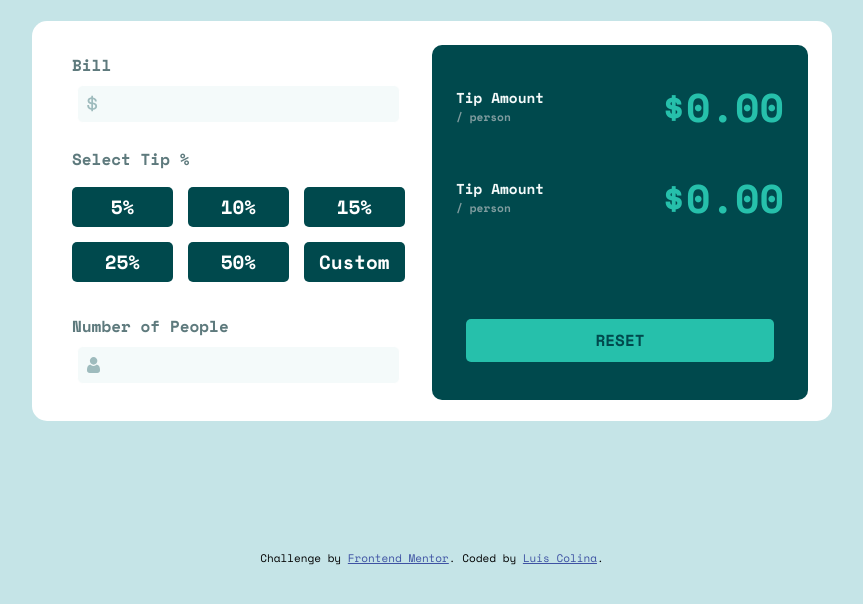
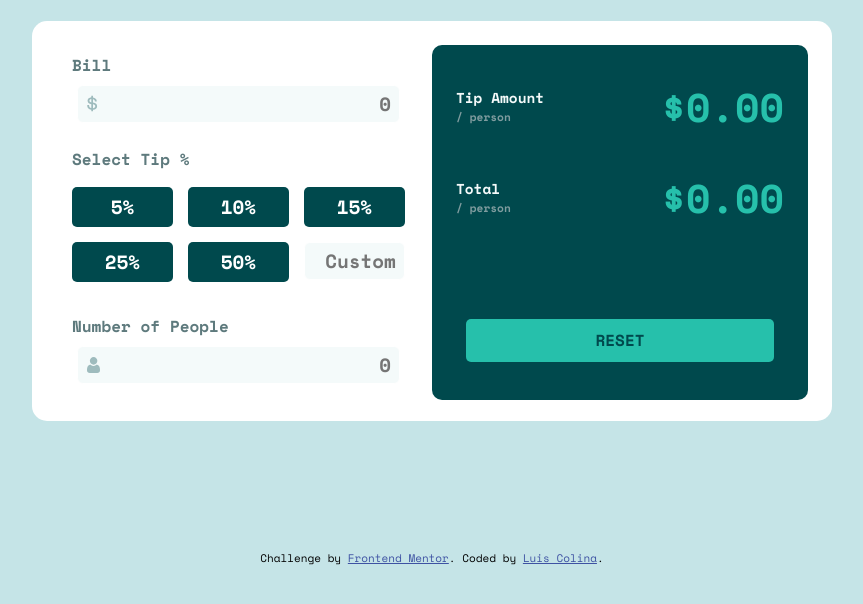
Before and after one commit to Silkiercomet/tip-calculator, a plain HTML site: page index.html in a window 1280 px wide. Shown: the part 170-774 px from the top of the page, without its empty margins (208-1071 px from the left). Drawn offline with nearby package versions, Linux system fonts and the light colour scheme.

Commit message:
Update index.html

```diff
--- a/index.html
+++ b/index.html
@@ -25,7 +25,7 @@
           <div class="bill py-1">
             <p class="gray-l">Bill</p>
             <div class="container">
-              <input type="text" name="amount" id="amount-bill" class="input">
+              <input type="text" placeholder="0" name="amount" id="amount-bill" class="input">
               <img src="images/icon-dollar.svg" alt="" class="float">
             </div>
           </div>
@@ -37,7 +37,7 @@
               <button>15%</button>
               <button>25%</button>
               <button>50%</button>
-              <button>Custom</button>
+              <input type="text" placeholder="Custom">
             </div>
           </div>
           <div class="people py-1">
@@ -45,7 +45,7 @@
               <p class="gray-l">Number of People</p><span class="error">Can't be zero</span>
             </div>
             <div class="container">
-              <input type="text" name="people" id="amount-people" class="input">
+              <input type="text" placeholder="0" name="people" id="amount-people" class="input">
               <img src="images/icon-person.svg" alt="" class="float">
             </div>
           </div>
@@ -64,7 +64,7 @@
             </div>
             <div class="show-total">
               <div class="left-per">
-                <p id="tip">Tip Amount</p>
+                <p id="tip">Total</p>
                 <p>/ person</p>
               </div>
               <div class="right-per">
@@ -85,6 +85,13 @@
 
 
 
+
+
+
+
+
+
+
   <div class="attribution">
     Challenge by <a href="https://www.frontendmentor.io?ref=challenge" target="_blank">Frontend Mentor</a>.
     Coded by <a href="#">Luis Colina</a>.
```
